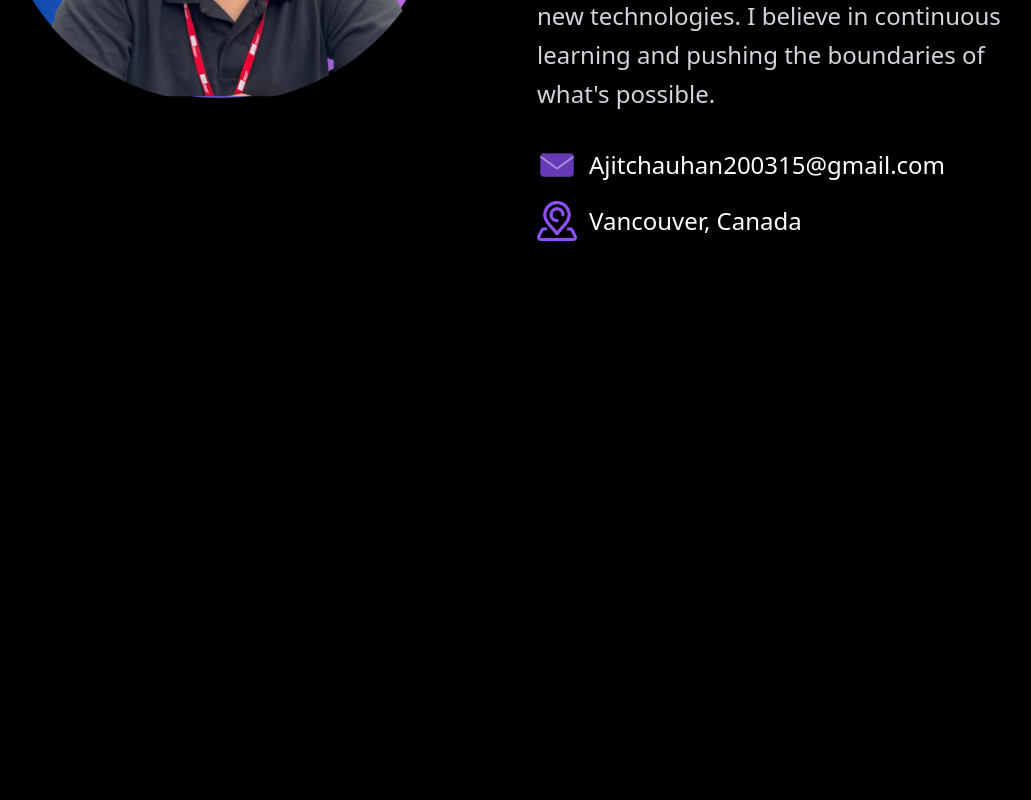
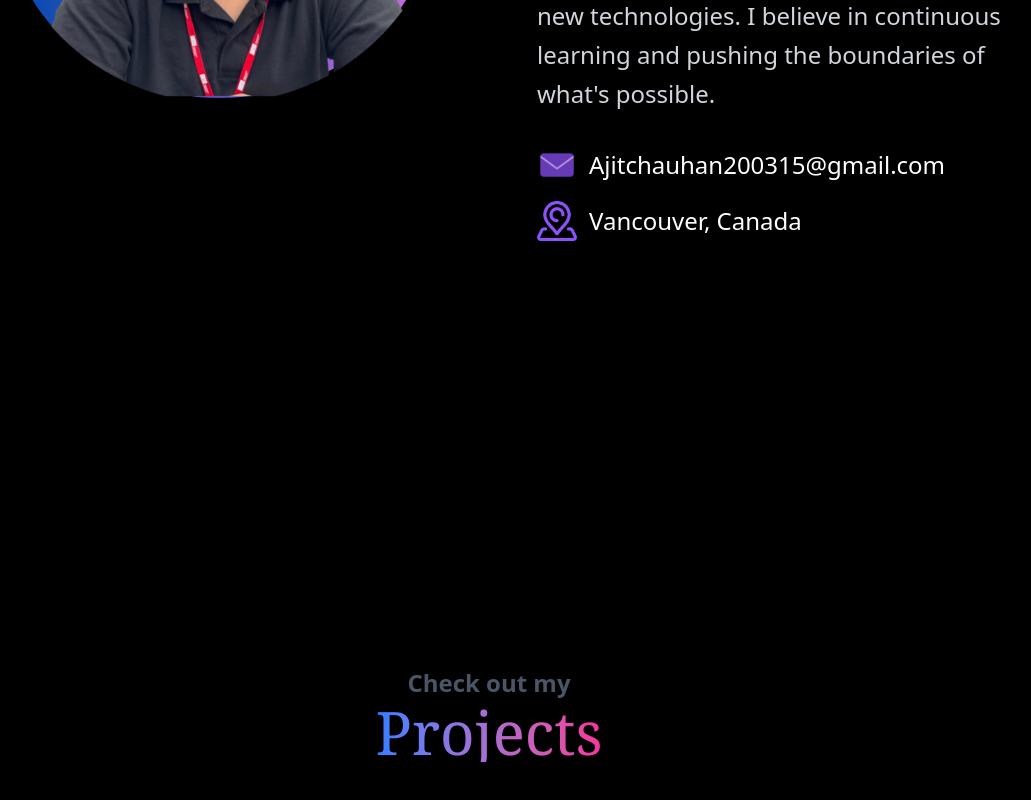
Before and after one commit to ajit200315/Ajit, a React (Vite) app: page / in a window 1280 px wide. Shown: the part 1348-2148 px from the top of the page, without its empty margins (151-1182 px from the left). Before the commit the page ends 1660 px from the top, so only its background shows below. Built offline with nearby package versions, Linux system fonts and the light colour scheme.

Commit message:
Done with the Project header

```diff
--- a/src/App.jsx
+++ b/src/App.jsx
@@ -18,7 +18,7 @@ function App() {
         {/* Main Content Section */}
         <div className="relative min-h-screen flex flex-col lg:flex-row items-center justify-between px-4 sm:px-6 md:pl-27">
 
-          {/* Text Content - Mobile First, then side-by-side on larger screens */}
+
           <div className="w-full lg:w-1/2 z-10 order-2 lg:order-1 mt-8 lg:mt-0">
             <div className="text-center lg:text-left space-y-4 md:space-y-6">
               <h1 className="text-xl sm:text-2xl md:text-3xl lg:text-4xl xl:text-5xl font-bold bg-gradient-to-r from-blue-500 to-pink-500 text-transparent bg-clip-text">
@@ -118,6 +118,20 @@ function App() {
           </div>
         </section>
 
+        <section className="min-h-screen flex flex-col lg:flex-row items-center justify-center px-4 sm:px-6 md:px-12 lg:px-16 xl:px-20 relative">
+  <div className="text-center">
+    <p className="text-lg sm:text-xl md:text-2xl leading-relaxed text-gray-600 font-bold">
+      Check out my
+    </p>
+    <h1 className="font-serif text-2xl sm:text-3xl md:text-4xl lg:text-5xl xl:text-6xl bg-gradient-to-r from-blue-500 to-pink-500 text-transparent bg-clip-text">
+      Projects
+    </h1>
+  </div>
+</section>
+
+
+
+
         <Background />
       </body>
     </>
```
